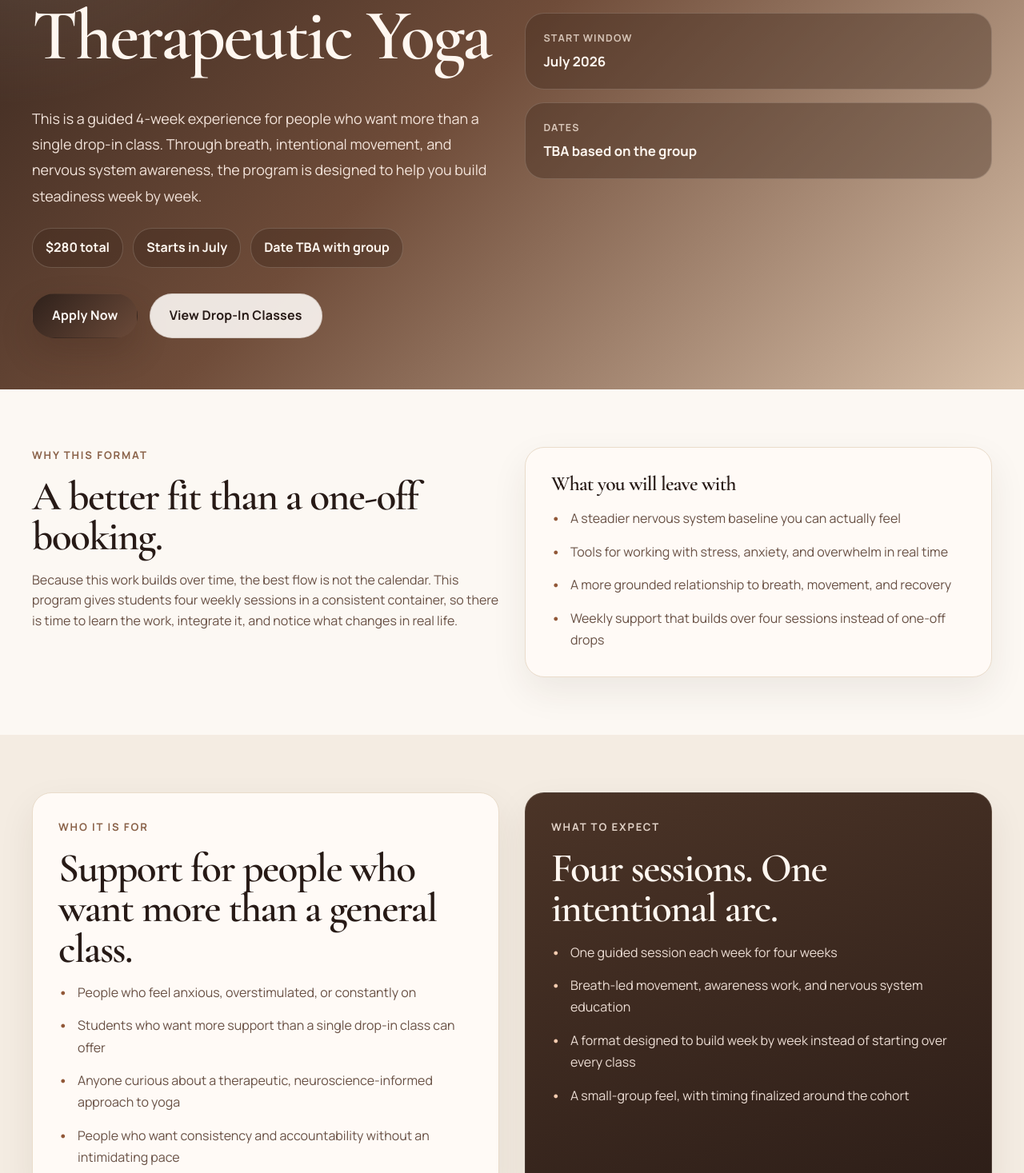
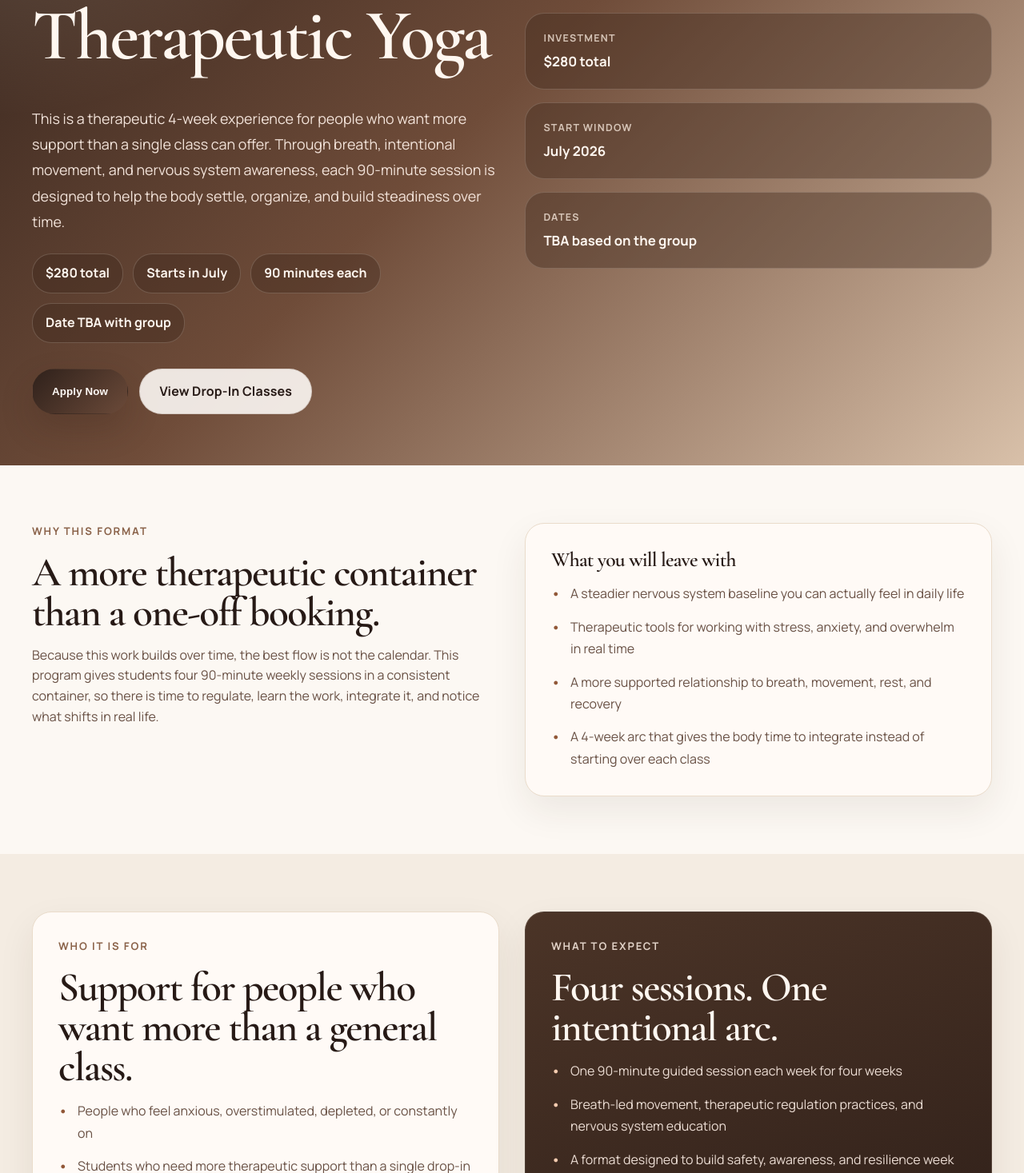
Before and after one commit to driverext/awellyoga, an Angular app: page /neuroyoga-program in a window 1280 px wide. Shown: the part 363-1830 px from the top of the page at 80% size. Built offline with nearby package versions, Linux system fonts and the light colour scheme.

Commit message:
Refine NeuroYoga program application experience

```diff
--- a/src/app/pages/neuroyoga-program/neuroyoga-program.component.html
+++ b/src/app/pages/neuroyoga-program/neuroyoga-program.component.html
@@ -4,17 +4,18 @@
       <p class="eyebrow">4-Week Therapeutic Program</p>
       <h1>NeuroYoga™ Therapeutic Yoga</h1>
       <p class="hero-text">
-        This is a guided 4-week experience for people who want more than a single drop-in class.
-        Through breath, intentional movement, and nervous system awareness, the program is designed
-        to help you build steadiness week by week.
+        This is a therapeutic 4-week experience for people who want more support than a single class can offer.
+        Through breath, intentional movement, and nervous system awareness, each 90-minute session is designed
+        to help the body settle, organize, and build steadiness over time.
       </p>
       <div class="hero-pills">
         <span>$280 total</span>
         <span>Starts in July</span>
+        <span>90 minutes each</span>
         <span>Date TBA with group</span>
       </div>
       <div class="hero-actions">
-        <a href="#apply" class="btn btn-primary">Apply Now</a>
+        <button type="button" class="btn btn-primary" (click)="scrollToApplication()">Apply Now</button>
         <a routerLink="/schedule" fragment="calendar" class="btn btn-secondary">View Drop-In Classes</a>
       </div>
     </div>
@@ -32,11 +33,11 @@
   <div class="container overview-grid">
     <div>
       <p class="eyebrow">Why this format</p>
-      <h2>A better fit than a one-off booking.</h2>
+      <h2>A more therapeutic container than a one-off booking.</h2>
       <p>
         Because this work builds over time, the best flow is not the calendar. This program gives students
-        four weekly sessions in a consistent container, so there is time to learn the work, integrate it,
-        and notice what changes in real life.
+        four 90-minute weekly sessions in a consistent container, so there is time to regulate, learn the work,
+        integrate it, and notice what shifts in real life.
       </p>
     </div>
 
@@ -94,12 +95,7 @@
         <input type="email" name="email" [(ngModel)]="application.email" autocomplete="email" required />
       </label>
 
-      <label>
-        WhatsApp (optional)
-        <input type="text" name="whatsapp" [(ngModel)]="application.whatsapp" autocomplete="tel" />
-      </label>
-
-      <p class="form-note">Investment: $280 for the full 4-week program.</p>
+      <p class="form-note">Investment: $280 for the full 4-week program · 4 sessions · 90 minutes each.</p>
       <p class="form-success" *ngIf="success">{{ success }}</p>
       <p class="form-error" *ngIf="error">{{ error }}</p>
 
--- a/src/app/pages/neuroyoga-program/neuroyoga-program.component.ts
+++ b/src/app/pages/neuroyoga-program/neuroyoga-program.component.ts
@@ -15,54 +15,63 @@ import { SeoService } from '../../services/seo.service';
 export class NeuroyogaProgramComponent {
   application = {
     name: '',
-    email: '',
-    whatsapp: ''
+    email: ''
   };
   loading = false;
   success = '';
   error = '';
 
   readonly outcomes = [
-    'A steadier nervous system baseline you can actually feel',
-    'Tools for working with stress, anxiety, and overwhelm in real time',
-    'A more grounded relationship to breath, movement, and recovery',
-    'Weekly support that builds over four sessions instead of one-off drops'
+    'A steadier nervous system baseline you can actually feel in daily life',
+    'Therapeutic tools for working with stress, anxiety, and overwhelm in real time',
+    'A more supported relationship to breath, movement, rest, and recovery',
+    'A 4-week arc that gives the body time to integrate instead of starting over each class'
   ];
 
   readonly details = [
     { label: 'Format', value: '4-week program · 1 session each week' },
+    { label: 'Session Length', value: '90 minutes each' },
     { label: 'Investment', value: '$280 total' },
     { label: 'Start Window', value: 'July 2026' },
     { label: 'Dates', value: 'TBA based on the group' }
   ];
 
   readonly whoItsFor = [
-    'People who feel anxious, overstimulated, or constantly on',
-    'Students who want more support than a single drop-in class can offer',
-    'Anyone curious about a therapeutic, neuroscience-informed approach to yoga',
-    'People who want consistency and accountability without an intimidating pace'
+    'People who feel anxious, overstimulated, depleted, or constantly on',
+    'Students who need more therapeutic support than a single drop-in class can offer',
+    'Anyone curious about a neuroscience-informed approach to healing through yoga',
+    'People who want a steady, supportive pace instead of a performative one'
   ];
 
   readonly whatToExpect = [
-    'One guided session each week for four weeks',
-    'Breath-led movement, awareness work, and nervous system education',
-    'A format designed to build week by week instead of starting over every class',
-    'A small-group feel, with timing finalized around the cohort'
+    'One 90-minute guided session each week for four weeks',
+    'Breath-led movement, therapeutic regulation practices, and nervous system education',
+    'A format designed to build safety, awareness, and resilience week by week',
+    'A small-group feel, with final scheduling shaped around the cohort'
   ];
 
   constructor(private seo: SeoService) {
     this.seo.updatePage({
       title: 'NeuroYoga™ Therapeutic Yoga Program',
       description:
-        'Apply for the 4-week NeuroYoga™ Therapeutic Yoga program at A-WELL Yoga. A July start, $280 investment, and a small-group format built around nervous system support.',
+        'Apply for the 4-week NeuroYoga™ Therapeutic Yoga program at A-WELL Yoga. A therapeutic 90-minute weekly format, July start window, and small-group support built around nervous system regulation.',
       path: '/neuroyoga-program'
     });
+  }
+
+  scrollToApplication(): void {
+    const target = document.getElementById('apply');
+    if (!target) {
+      return;
+    }
+
+    target.scrollIntoView({ behavior: 'smooth', block: 'start' });
+    history.replaceState(null, '', '#apply');
   }
 
   async submitApplication(): Promise<void> {
     const name = this.application.name.trim();
     const email = this.application.email.trim().toLowerCase();
-    const whatsapp = this.application.whatsapp.trim();
 
     if (!name) {
       this.error = 'Please enter your name.';
@@ -87,7 +96,6 @@ export class NeuroyogaProgramComponent {
         body: JSON.stringify({
           name,
           email,
-          whatsapp,
           program: 'NeuroYoga™ Therapeutic Yoga',
           investment: '$280',
           startWindow: 'July 2026',
@@ -102,7 +110,7 @@ export class NeuroyogaProgramComponent {
       }
 
       this.success = 'Application received. We will reach out with July timing options once the group is taking shape.';
-      this.application = { name: '', email: '', whatsapp: '' };
+      this.application = { name: '', email: '' };
     } catch (error) {
       const message = (error as Error).message || '';
       this.error = message.includes('Failed to fetch')
--- a/src/app/pages/offerings/offerings.component.ts
+++ b/src/app/pages/offerings/offerings.component.ts
@@ -41,7 +41,7 @@ export class OfferingsComponent {
       name: 'NeuroYoga™ Therapeutic Yoga',
       level: 'All Levels',
       description:
-        'A guided, nervous system-based session designed to help you regulate your body through breath, intentional movement, and awareness. This offering now runs as a 4-week program with one session each week, giving you time to build consistency and feel the work integrate over time.',
+        'A guided, therapeutic nervous system-based practice designed to help you regulate your body through breath, intentional movement, and awareness. This offering now runs as a 4-week program with one 90-minute session each week, giving the body time to settle, integrate, and build steadiness over time.',
       benefits: [
         'Regulates the nervous system and reduces stress',
         'Decreases anxiety and emotional overwhelm',
@@ -49,7 +49,7 @@ export class OfferingsComponent {
         'Builds resilience and emotional stability'
       ],
       image: 'https://images.unsplash.com/photo-1552286450-4a669f880062?ixlib=rb-4.0.3&ixid=M3wxMjA3fDB8MHxwaG90by1wYWdlfHx8fGVufDB8fHx8fA%3D%3D&auto=format&fit=crop&w=765&q=80',
-      programMeta: '$280 • 4 weeks • 4 sessions',
+      programMeta: '$280 • 4 weeks • 4 sessions • 90 minutes each',
       ctaLabel: 'Apply Now',
       ctaRoute: '/neuroyoga-program'
     },
```
Also changed, not shown: 1 other file (tests, documents, lock files or other folders).
